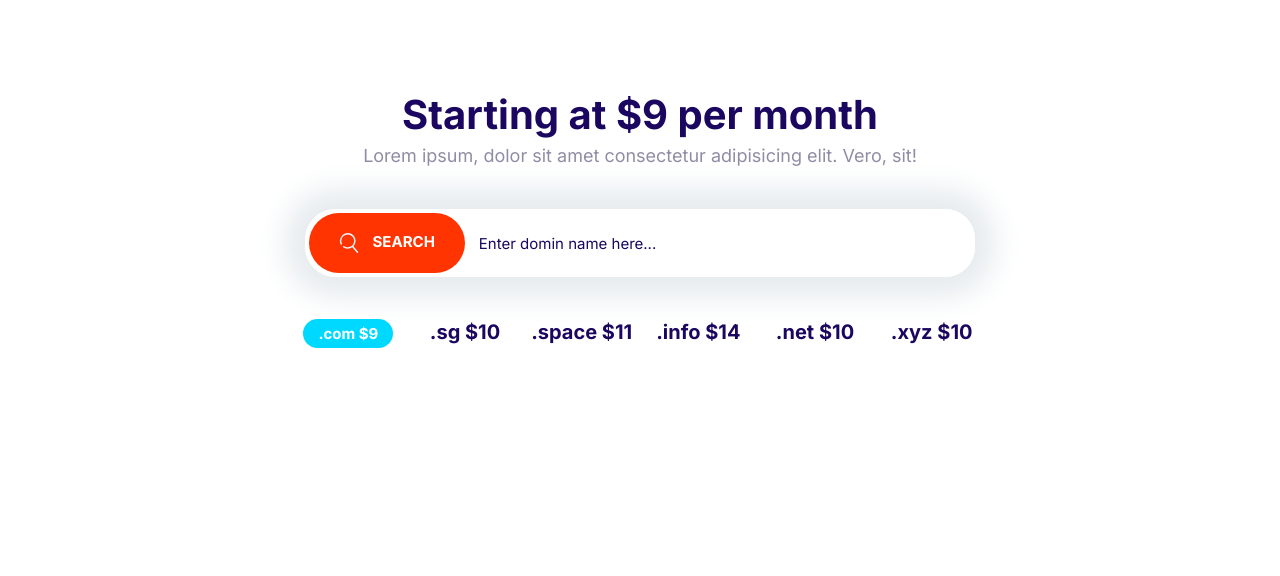
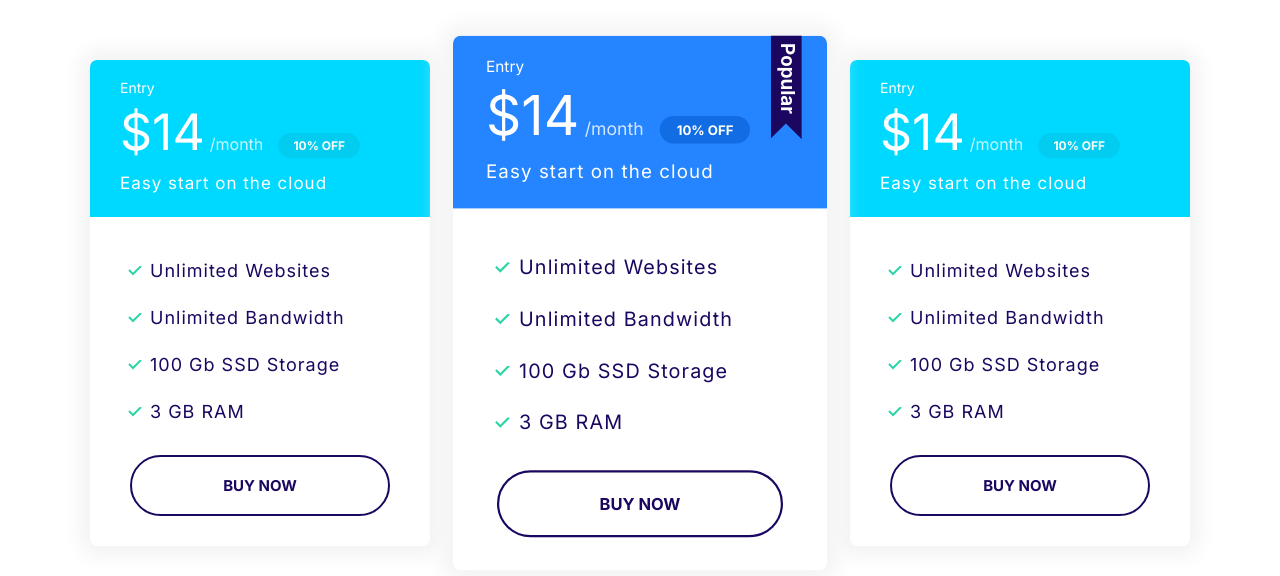
Before and after one commit to khg97/khg97, a plain HTML site: page index.html in a window 1280 px wide. Drawn offline with Linux system fonts and the light colour scheme.

Commit message:
plans blocks.

```diff
--- a/css/styles.css
+++ b/css/styles.css
@@ -283,11 +283,18 @@ a {
   background: var(--color-secondary);
   color: #fff;
 }
+.card--primary .badge--primary {
+  background: #126de4;
+}
 .card--secondary .badge--secondary {
   background: #02cdf1;
 }
 
 /* plans */
+
+.plan {
+  transition: transform 0.2s ease-out;
+}
 
 .plan__name {
   color: #fff;
@@ -323,6 +330,9 @@ a {
 .plan .card__body {
   padding: 1.5rem;
 }
+.plan--popular {
+  transform: scale(1.1);
+}
 .plan--popular .card__header {
   position: relative;
 }
@@ -334,6 +344,14 @@ a {
   top: -6px;
   right: 5%;
 }
+
+.plan:hover {
+  transform: scale(1.05);
+}
+.plan--popular:hover {
+  transform: scale(1.15);
+}
+
 @media screen and (min-width: 1024px) {
   .plan__name {
     font-size: 1.4rem;
@@ -670,3 +688,13 @@ a {
     grid-template-columns: repeat(auto-fit, minmax(10rem, 1fr));
   }
 }
+
+/* plans block */
+.block-plans .grid {
+  gap: 8rem 4rem;
+}
+
+.block-plans .card {
+  max-width: 500px;
+  margin: 0 auto;
+}
--- a/index.html
+++ b/index.html
@@ -15,34 +15,77 @@
     <link rel="stylesheet" href="css/styles.css" />
   </head>
   <body>
-    <section class="block container block-domain">
-      <header class="block__header">
-        <h2>Starting at $9 per month</h2>
-        <p>
-          Lorem ipsum, dolor sit amet consectetur adipisicing elit. Vero, sit!
-        </p>
-      </header>
-      <div class="input-group">
-        <button class="btn btn--accent">
-          <svg class="icon icon--white">
-            <use xlink:href="images/sprite.svg#search"></use>
-          </svg>
-          Search
-        </button>
-        <input
-          type="text"
-          class="input"
-          placeholder="Enter domin name here..."
-        />
+    <section class="block container block-plans">
+      <div class="grid grid--1x3">
+        <div class="plan">
+          <div class="card card--secondary">
+            <header class="card__header">
+              <h3 class="plan__name">Entry</h3>
+              <span class="plan__price">$14</span>
+              <span class="plan__billing-cycle">/month</span>
+              <span class="badge badge--secondary badge--small">10% OFF</span>
+              <span class="plan__description"
+                >Easy start on&nbsp;the&nbsp;cloud</span
+              >
+            </header>
+            <div class="card__body">
+              <ul class="list--tick list">
+                <li class="list__item">Unlimited Websites</li>
+                <li class="list__item">Unlimited bandwidth</li>
+                <li class="list__item">100 gb SSD storage</li>
+                <li class="list__item">3 gB RAM</li>
+              </ul>
+              <button class="btn btn--outline btn--block">Buy Now</button>
+            </div>
+          </div>
+        </div>
+
+        <div class="plan plan--popular">
+          <div class="card card--primary">
+            <header class="card__header">
+              <h3 class="plan__name">Entry</h3>
+              <span class="plan__price">$14</span>
+              <span class="plan__billing-cycle">/month</span>
+              <span class="badge badge--primary badge--small">10% OFF</span>
+              <span class="plan__description"
+                >Easy start on&nbsp;the&nbsp;cloud</span
+              >
+            </header>
+            <div class="card__body">
+              <ul class="list--tick list">
+                <li class="list__item">Unlimited Websites</li>
+                <li class="list__item">Unlimited bandwidth</li>
+                <li class="list__item">100 gb SSD storage</li>
+                <li class="list__item">3 gB RAM</li>
+              </ul>
+              <button class="btn btn--outline btn--block">Buy Now</button>
+            </div>
+          </div>
+        </div>
+
+        <div class="plan">
+          <div class="card card--secondary">
+            <header class="card__header">
+              <h3 class="plan__name">Entry</h3>
+              <span class="plan__price">$14</span>
+              <span class="plan__billing-cycle">/month</span>
+              <span class="badge badge--secondary badge--small">10% OFF</span>
+              <span class="plan__description"
+                >Easy start on&nbsp;the&nbsp;cloud</span
+              >
+            </header>
+            <div class="card__body">
+              <ul class="list--tick list">
+                <li class="list__item">Unlimited Websites</li>
+                <li class="list__item">Unlimited bandwidth</li>
+                <li class="list__item">100 gb SSD storage</li>
+                <li class="list__item">3 gB RAM</li>
+              </ul>
+              <button class="btn btn--outline btn--block">Buy Now</button>
+            </div>
+          </div>
+        </div>
       </div>
-      <ul class="list block-domain__prices">
-        <li><span class="badge badge--secondary">.com $9</span></li>
-        <li>.sg $10</li>
-        <li>.space $11</li>
-        <li>.info $14</li>
-        <li>.net $10</li>
-        <li>.xyz $10</li>
-      </ul>
     </section>
     <script src="main.js"></script>
   </body>
```
Also changed, not shown: components/plans-block.html (added, +72 -0 lines).
